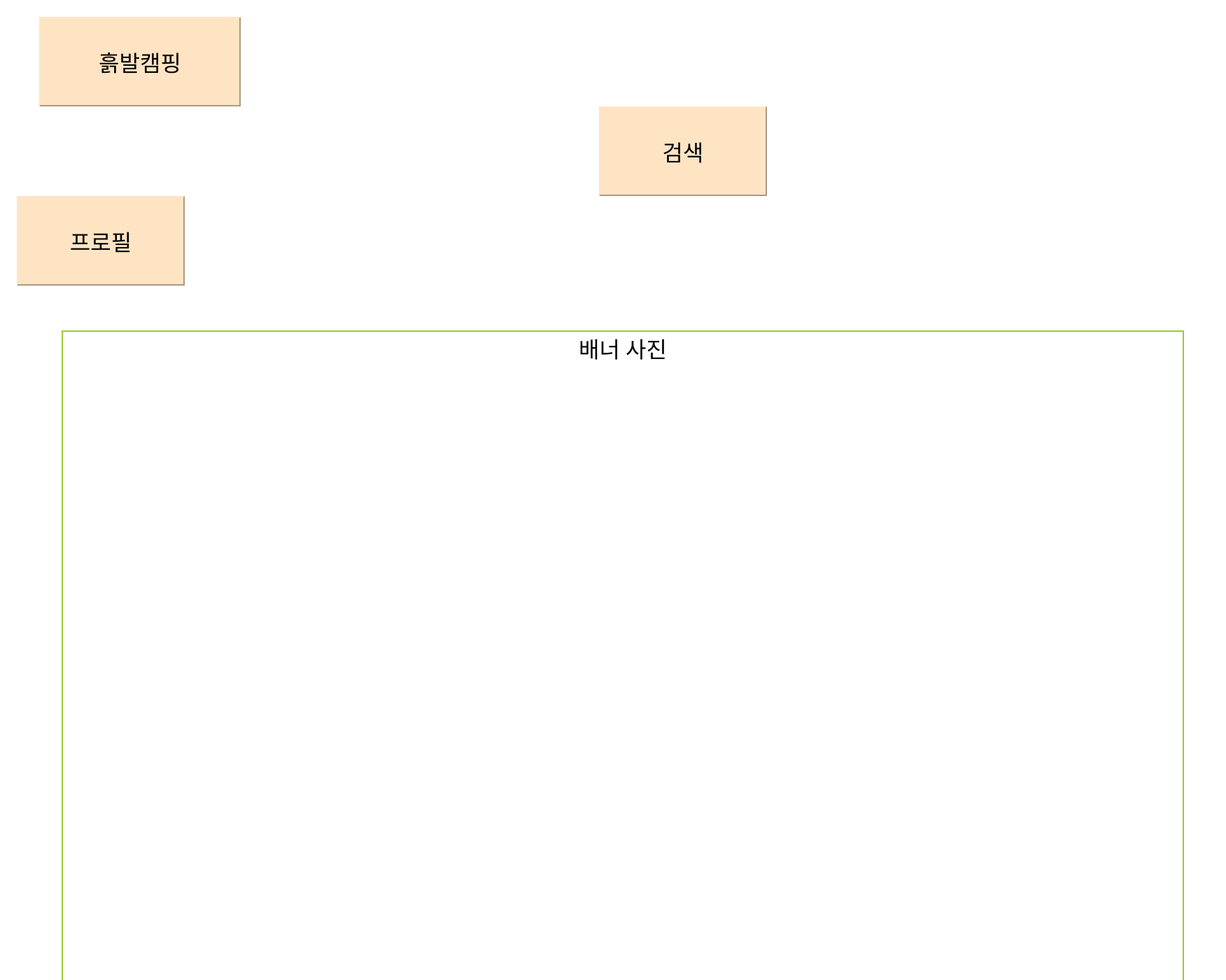
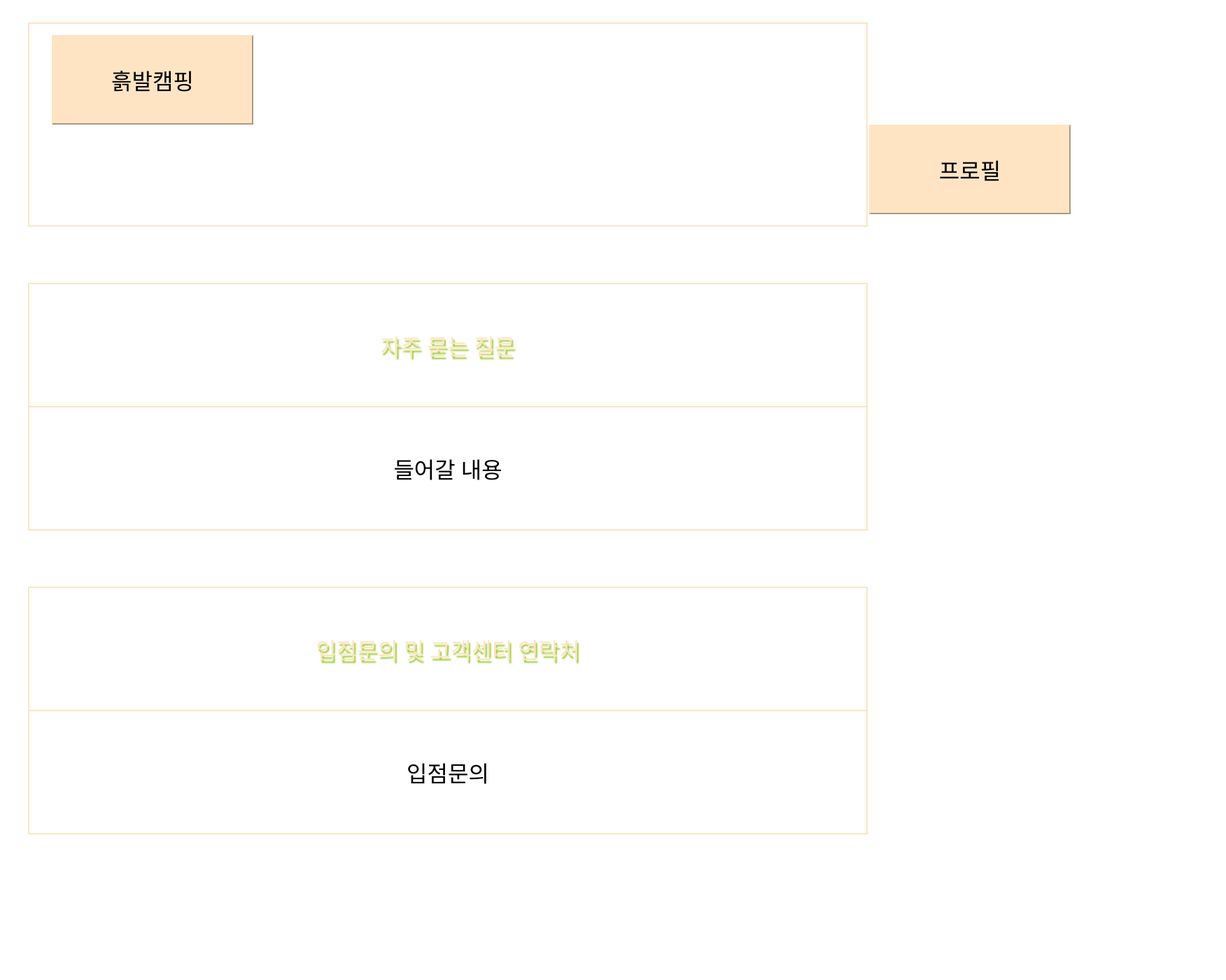
Before and after one commit to codestates/heulgbal_camping, a React (Create React App) app in the folder Client/: page / in a window 1280 px wide. Shown: the top 1400 px of the page at 70% size, 1752 px wide, since content can reach past the window. After the commit the page ends 1272 px from the top, so only its background shows below. Built offline with nearby package versions, Linux system fonts and the light colour scheme.

Commit message:
홈페이지 로고 변경

```diff
--- a/Client/public/index.html
+++ b/Client/public/index.html
@@ -2,7 +2,7 @@
 <html lang="en">
   <head>
     <meta charset="utf-8" />
-    <link rel="icon" href="%PUBLIC_URL%/favicon.ico" />
+    <link rel="icon" href="https://user-images.githubusercontent.com/94825738/170907616-6513814c-e72e-4e04-ac5d-fba8c02a1908.png" />
     <meta name="viewport" content="width=device-width, initial-scale=1" />
     <meta name="theme-color" content="#000000" />
     <meta
--- a/Client/src/App.js
+++ b/Client/src/App.js
@@ -1,6 +1,6 @@
 import React from 'react';
 import { BrowserRouter,Route,Routes } from 'react-router-dom';
-import Main from './Component/Pages/Main';
+import Main from './Component/Pages/QnAPage';
 import Login from './Component/User/Login';
 import SignUp from './Component/User/SignUp';
 import SerchMain from './Component/SerchPage/SerchMain';
--- a/Client/src/Component/Pages/GuidePage.js
+++ b/Client/src/Component/Pages/GuidePage.js
@@ -4,17 +4,19 @@ import './GuidePage.css'
 //import { BrowserRouter,Route,Routes } from 'react-router-dom';
 
 const Main = () => {
-  function handleClick(e) {
-    window.location.href = "/login"
+
+  const mainClick = (e) => {
+    window.location.href = "/"
   }
+
   return (
   <div>
     <div className='guide-border'>
-      <button className='guide-main-button guide-button guide-text'>흙발캠핑</button>
-      <button className='guide-profile-button guide-button guide-text' onClick={handleClick}>프로필</button>
+      <button className='guide-main-button guide-button guide-text' onClick={mainClick}>흙발캠핑</button>
+      <button className='guide-profile-button guide-button guide-text' >프로필</button>
     </div>
     <div className='guide-area'>
-      <div className='guide-text guide-shadow'>자주 묻는 질문</div>
+      <div className='guide-text guide-shadow'>이용방법 안내</div>
     </div>
   </div>
   );
--- a/Client/src/Component/Pages/Main.js
+++ b/Client/src/Component/Pages/Main.js
@@ -17,6 +17,7 @@ const Main = () => {
   function serchClick(e) {
     window.location.href = "/serch"
   }
+
   return (
   <div className='first'>
 
--- a/Client/src/Component/Pages/QnAPage.css
+++ b/Client/src/Component/Pages/QnAPage.css
@@ -47,5 +47,6 @@
 }
 
 .qna-input {
-  height: 25em;
+  margin-top: 2em;
+  margin-bottom: 2em;
 }
--- a/Client/src/Component/Pages/QnAPage.js
+++ b/Client/src/Component/Pages/QnAPage.js
@@ -4,14 +4,16 @@ import './QnAPage.css'
 //import { BrowserRouter,Route,Routes } from 'react-router-dom';
 
 const Main = () => {
-  function handleClick(e) {
-    window.location.href = "/login"
+
+  const mainClick = (e) => {
+    window.location.href = "/"
   }
+
   return (
   <div>
     <div className='qna-border'>
-      <button className='qna-main-button qna-button qna-text'>흙발캠핑</button>
-      <button className='qna-profile-button qna-button qna-text' onClick={handleClick}>프로필</button>
+      <button className='qna-main-button qna-button qna-text' onClick={mainClick}>흙발캠핑</button>
+      <button className='qna-profile-button qna-button qna-text'>프로필</button>
     </div>
     <div className='qna-area'>
       <div className='qna-text qna-shadow'>자주 묻는 질문</div>
@@ -19,7 +21,7 @@ const Main = () => {
     </div>
     <div className='qna-area'>
       <div className='qna-text qna-shadow'>입점문의 및 고객센터 연락처</div>
-      <div className='qna-text qna-input'>들어갈 내용</div>
+      <div className='qna-text qna-input'>입점문의</div>
     </div>
   </div>
   );
```
Also changed, not shown: 1 other file (tests, documents, lock files or other folders).
